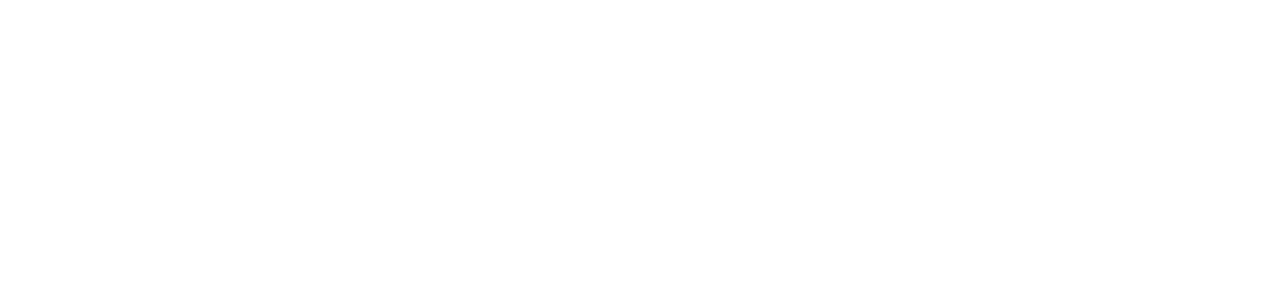
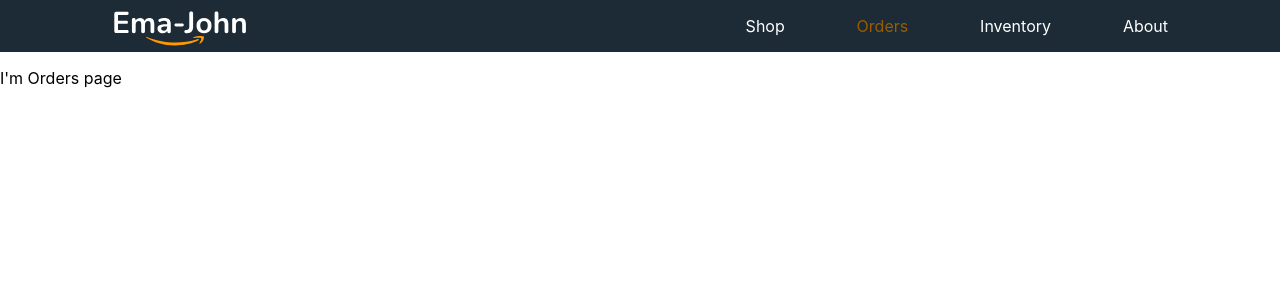
Before and after one commit to foy4748/ph_ema_john, a React (Create React App) app: page /orders in a window 1280 px wide. Before the commit this address had no page. Shown: the top 300 px of the page. Built offline with nearby package versions, Linux system fonts and the light colour scheme.

Commit message:
Fixed the twice event handling function.
Since the dispatch / setter function is asynchronous, blocking
operations shouldn't be done inside the setter function. Instead
do the weight lifting / heavy weight operations outside dispatch /
setter function.

```diff
--- a/src/App.js
+++ b/src/App.js
@@ -3,6 +3,7 @@
 import "./App.css";
 import ProductContainer from "./components/Products/ProductContainer";
 import MainLayout from "./components/MainLayout";
+import Orders from "./components/Orders";
 import About from "./components/About";
 
 //import MealsContainer from "./components/Meals/MealsContainer";
@@ -18,6 +19,7 @@ function App() {
         <Routes>
           <Route path="/" element={<MainLayout />}>
             <Route index element={<ProductContainer />} />
+            <Route path="orders" element={<Orders />} />
             <Route path="about" element={<About />} />
           </Route>
         </Routes>
--- /dev/null
+++ b/src/components/Orders.js
@@ -0,0 +1,7 @@
+export default function Orders() {
+  return (
+    <div>
+      <p>I'm Orders page</p>
+    </div>
+  );
+}
--- a/src/components/Products/ProductContainer.js
+++ b/src/components/Products/ProductContainer.js
@@ -37,12 +37,21 @@ export default function ProductContainer() {
   }, []);
 
   const addToCart = (id) => {
-    setCartItems((prev) => {
-      const item = products.find((product) => product.id === id);
+    addToDb(id);
+    const item = products.find((product) => product.id === id);
+    const foundItem = cartItems.find((itm) => itm.id === item.id);
+    if (foundItem) {
+      foundItem.quantity = foundItem.quantity + 1;
+      const newSets = cartItems.filter((itm) => itm.id !== foundItem.id);
+      const newCart = [...newSets, foundItem];
+      console.table(newCart);
+      setCartItems(newCart);
+    } else {
       item.quantity = 1;
-      return [...prev, item];
-    });
-    addToDb(id);
+      setCartItems((prev) => {
+        return [...prev, item];
+      });
+    }
   };
 
   return (
```
